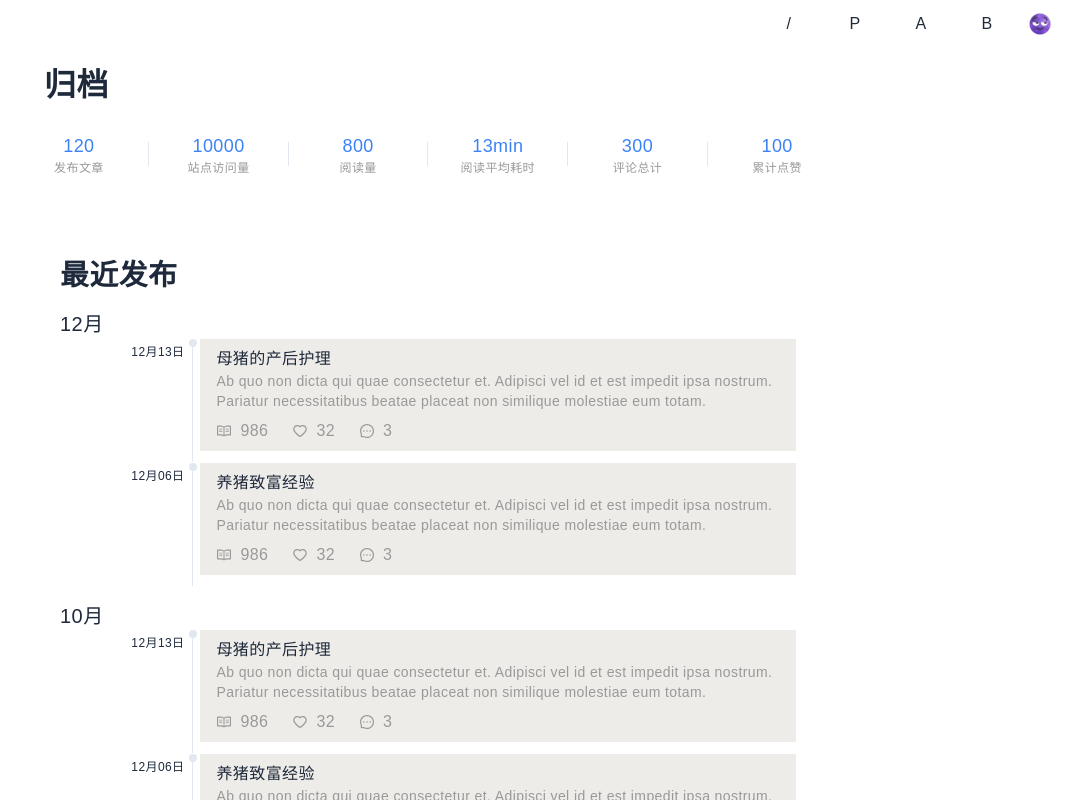
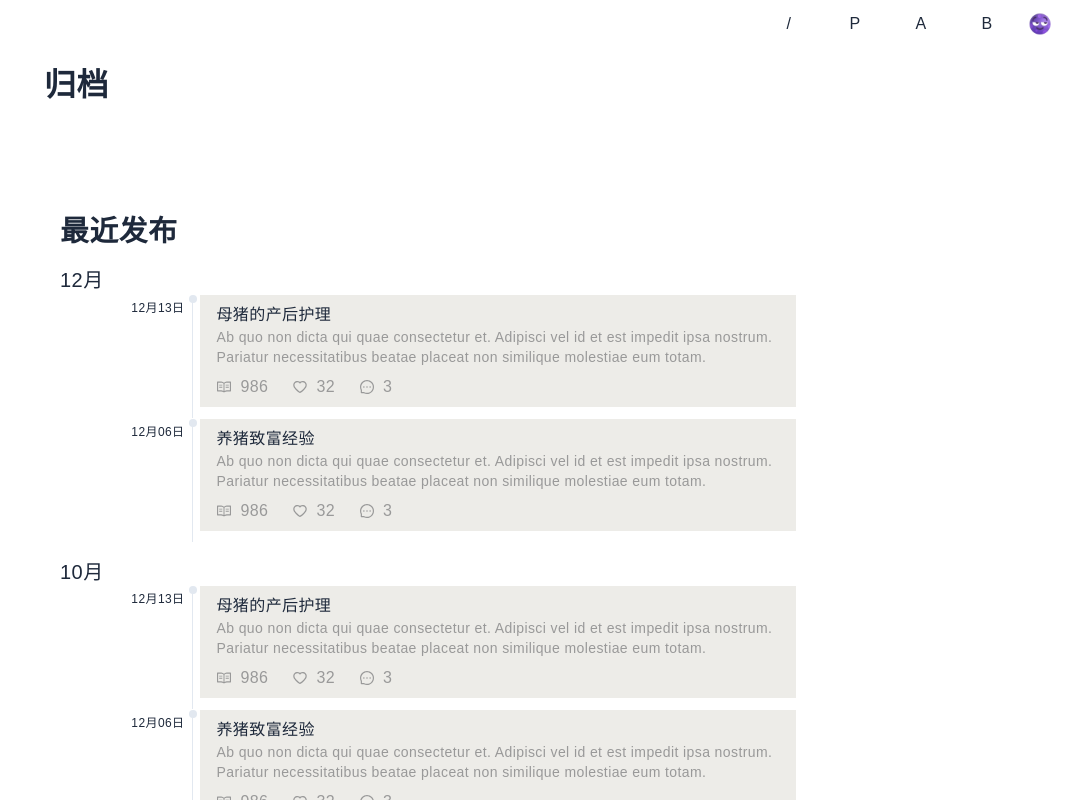
Before and after one commit to jaycethanks/zhongyi-blog, a Next.js app: page /archive in a window 1280 px wide. Shown: the top 800 px of the page, without its empty margins (212-1280 px from the left). Built offline with nearby package versions, Linux system fonts and the light colour scheme; a web font is replaced by a local one.

Commit message:
feat: Delete HeadSummary Component

```diff
--- a/components/App/Archive/HeadSummary/index.tsx
+++ /dev/null
@@ -1,67 +0,0 @@
-import Fonts from '@/fonts';
-
-import styles from './headsummary.module.scss';
-
-const list = [
-  {
-    label: "发布文章",
-    value: "120",
-  },
-  {
-    label: "站点访问量",
-    value: "10000",
-  },
-  {
-    label: "阅读量",
-    value: "800",
-  },
-  {
-    label: "阅读平均耗时",
-    value: "13min",
-  },
-  {
-    label: "评论总计",
-    value: "300",
-  },
-  {
-    label: "累计点赞",
-    value: "100",
-  },
-];
-
-const HeadSummary = () => {
-  return (
-    <>
-      <div className="head-summary">
-        <ul className="grid grid-cols-3 items-center justify-items-center sm:grid-cols-11">
-          {list.map((it, index) => {
-            const { label, value } = it;
-            return (
-              <>
-                {index != 0 ? (
-                  <div className="hidden transition-colors duration-TRANSITION_DURATION sm:block sm:h-6 sm:w-[1px] sm:bg-DIVIDER_LINE sm:dark:bg-DARK_DIVIDER_LINE"></div>
-                ) : (
-                  ""
-                )}
-                <li>
-                  <div className="flex flex-col items-center justify-center">
-                    <span className="text-lg text-COLOR_MAIN dark:to-DARK_COLOR_MAIN">
-                      {value}{" "}
-                    </span>
-                    <span
-                      className={`whitespace-nowrap text-xs text-REMARK_TEXT transition-colors duration-TRANSITION_DURATION  dark:text-DARK_REMARK_TEXT`}
-                    >
-                      {label}
-                    </span>
-                  </div>
-                </li>
-              </>
-            );
-          })}
-        </ul>
-      </div>
-    </>
-  );
-};
-
-export default HeadSummary;
--- a/pages/archive.tsx
+++ b/pages/archive.tsx
@@ -1,7 +1,6 @@
 import Head from 'next/head';
 
 import ArchiveList from '@/components/App/Archive/ArchiveList';
-import HeadSummary from '@/components/App/Archive/HeadSummary';
 import Container from '@/components/common/Container';
 import Layout from '@/components/common/Layout';
 
@@ -12,7 +11,6 @@ export default (props) => {
         <title>ZY - 归档</title>
       </Head>
       <Container title="归档">
-        <HeadSummary />
         <ArchiveList />
       </Container>
     </Layout>
```
Also changed, not shown: components/App/Archive/HeadSummary/headsummary.module.scss (deleted).
